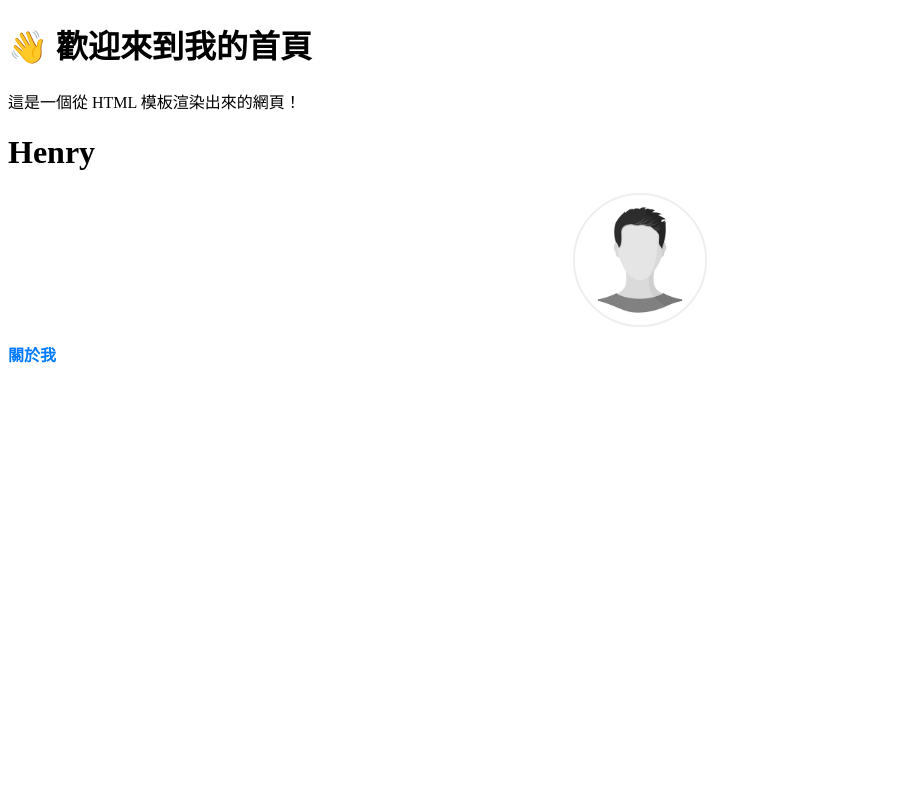
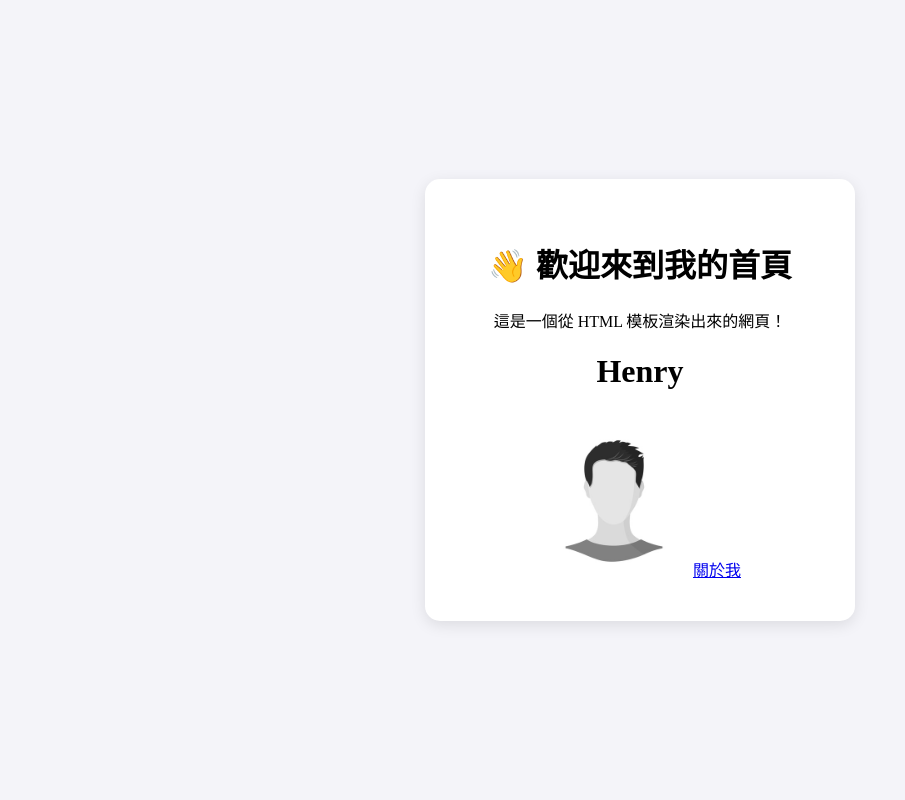
Before and after one commit to hnrylm/fluskwebapp, a Flask app: page / in a window 1280 px wide. Shown: the whole page, without its empty margins (0-905 px from the left). Run offline with Flask 3, Linux system fonts and the light colour scheme.

Commit message:
fix: restore missing body styles

```diff
--- a/static/style.css
+++ b/static/style.css
@@ -1,24 +1,26 @@
-/* 确保链接居中 */
-a {
-    display: block;        /* 变成块级元素，独占一行 */
-    margin-top: 15px;      /* 增加与图片之间的间距 */
-    color: #007bff;        /* 使用经典的蓝色 */
-    text-decoration: none; /* 去掉下划线 */
-    font-weight: bold;
+body {
+    background-color: #f4f4f9;
+    display: flex;
+    justify-content: center;
+    align-items: center;
+    height: 100vh;
+    margin: 0;
 }
 
-/* 鼠标放上去的效果 */
-a:hover {
-    text-decoration: underline;
+/* 必须有这个 .card，HTML 里的 div 才会变回原来的样子 */
+.card {
+    background: white;
+    padding: 2.5rem;
+    border-radius: 15px;
+    box-shadow: 0 4px 15px rgba(0,0,0,0.1);
+    text-align: center;
+    width: 350px; /* 你之前满意的宽度 */
 }
 
-/* 统一图片大小 (你喜欢的比例) */
 .card img {
-    width: 130px;
-    height: 130px;
+    width: 150px;
+    height: 150px;
     border-radius: 50%;
-    border: 2px solid #eee;
     object-fit: cover;
-    display: block;        /* 居中必备 */
-    margin: 10px auto;     /* 居中必备 */
+    margin-top: 15px;
 }
```
